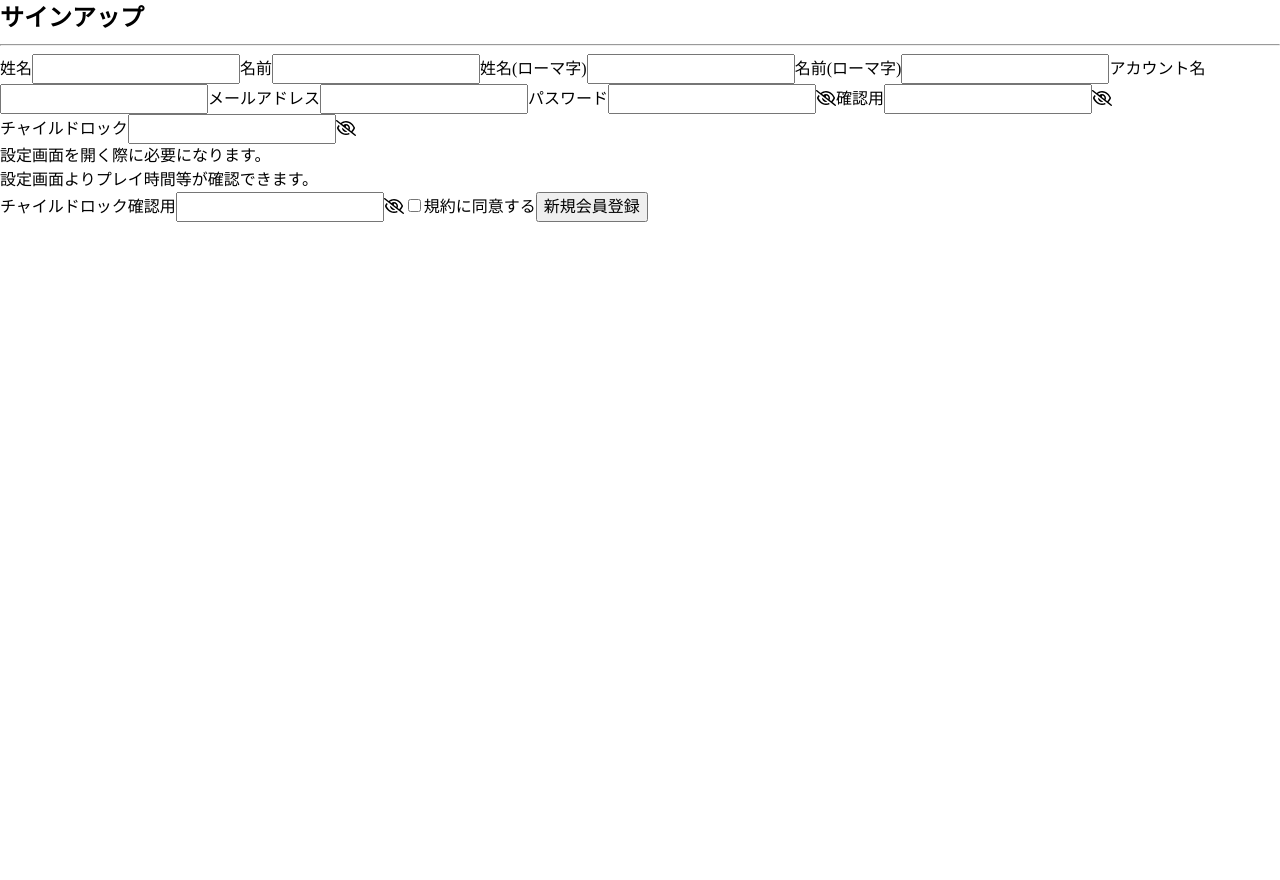
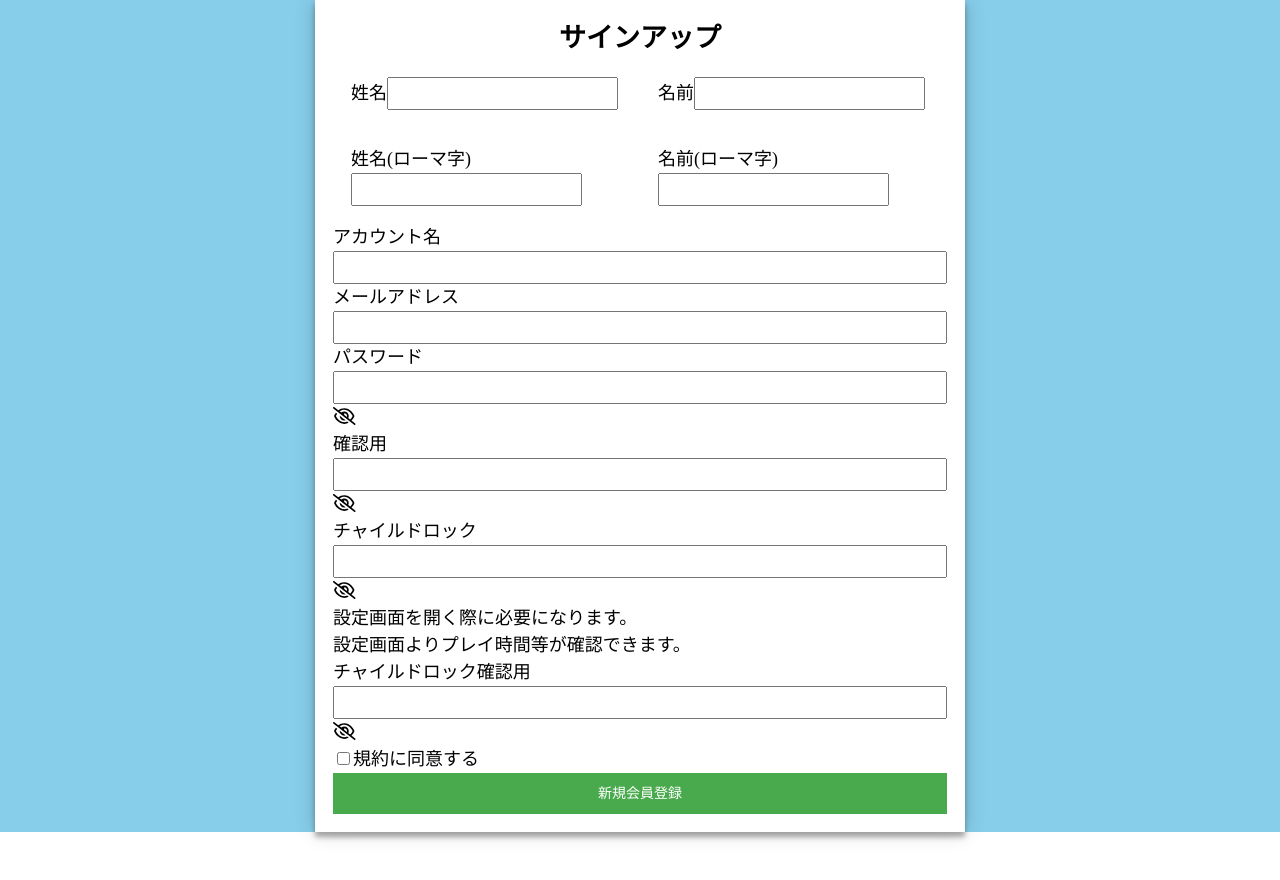
Before and after one commit to ishida-0622/u22-2023, a Next.js app in the folder frontend/: page /signup in a window 1280 px wide. Shown: the top 880 px of the page. Before the commit the page ends 800 px from the top, so only its background shows below. Built offline with nearby package versions, Linux system fonts and the light colour scheme.

Commit message:
style: サインアップ画面のデザイン

```diff
--- /dev/null
+++ b/frontend/src/components/pages/signup/index.module.scss
@@ -0,0 +1,65 @@
+.content {
+    font-size: 18px;
+    background-color: skyblue;
+}
+.header {
+    text-align: center;
+}
+.form {
+    z-index: 1;
+    background: #FFFFFF;
+    max-width: 650px;
+    margin: 0 auto 100%;
+    padding: 1em;
+    box-shadow: 0 0 20px 0 rgba(0, 0, 0, 0.2), 0 5px 5px 0 rgba(0, 0, 0, 0.3);
+    justify-content: space-between;
+}
+.name {
+    display: flex;
+}
+.english_name {
+    display: flex;
+}
+.lastname,
+.firstname {
+    width: calc(50% - 2em);
+    margin: 1em;
+}
+.account {
+    display: flex;
+    flex-direction: column;
+}
+.email {
+    display: flex;
+    flex-direction: column;
+}
+.password {
+    display: flex;
+    flex-direction: column;
+}
+.check_password {
+    display: flex;
+    flex-direction: column;
+}
+.form button {
+    text-transform: uppercase;
+    outline: 0;
+    background: #49aa4d;
+    width: 100%;
+    border: 0;
+    padding: 10px;
+    color: #FFFFFF;
+    font-size: 14px;
+    -webkit-transition: all 0.3 ease;
+    transition: all 0.3 ease;
+    cursor: pointer;
+}
+.form button:hover {
+    background: #24942a;
+}
+.PasswordReveal {
+    left: auto;
+    position: absolute;
+    right: 10px;
+    top: 10px;
+}
--- a/frontend/src/components/pages/signup/index.tsx
+++ b/frontend/src/components/pages/signup/index.tsx
@@ -1,5 +1,6 @@
 import { useState } from "react";
 import { useRouter } from "next/router";
+import  styles  from "./index.module.scss";
 import { FontAwesomeIcon } from "@fortawesome/react-fontawesome";
 import { faEye, faEyeSlash } from "@fortawesome/free-regular-svg-icons";
 
@@ -62,11 +63,11 @@ export const Signup = () => {
   };
 
   return (
-    <div>
-      <h2>サインアップ</h2>
-      <hr />
-      <form method="post" onSubmit={handleSubmit}>
-        <div>
+    <div className={`${styles.content}`}>
+      <form method="post" onSubmit={handleSubmit} className={`${styles.form}`}>
+        <h2 className={`${styles.header}`}>サインアップ</h2>
+        <div className={`${styles.name}`}>
+          <div className={`${styles.lastname}`}>
             <label>
               姓名
               <input
@@ -83,6 +84,8 @@ export const Signup = () => {
                 required={true}
               />
             </label>
+          </div>
+          <div className={`${styles.firstname}`}>
             <label>
               名前
               <input
@@ -99,7 +102,10 @@ export const Signup = () => {
                 required={true}
               />
             </label>
-
+          </div>
+        </div>
+          <div className={`${styles.english_name}`}>
+            <div className={`${styles.lastname}`}>
               <label>
                 姓名(ローマ字)
                 <input
@@ -116,7 +122,8 @@ export const Signup = () => {
                   required={true}
                 />
               </label>
-
+            </div>
+            <div className={`${styles.firstname}`}>
               <label>
                 名前(ローマ字)
                 <input
@@ -133,8 +140,10 @@ export const Signup = () => {
                   required={true}
                 />
               </label>
-
-          <label>
+            </div>
+          </div>
+          <div>
+            <label className={`${styles.account}`}>
               アカウント名
               <input
                 type="text"
@@ -150,8 +159,9 @@ export const Signup = () => {
                 required={true}
               />
             </label>
-
-          <label>
+          </div>
+          <div>
+            <label className={`${styles.email}`}>
               メールアドレス
               <input
                 type="text"
@@ -167,8 +177,9 @@ export const Signup = () => {
                 required={true}
               />
             </label>
-
-          <label>
+          </div>
+          <div>
+            <label className={`${styles.password}`}>
               パスワード
               <input
                 type={isHidden ? "password" : "text"}
@@ -191,8 +202,9 @@ export const Signup = () => {
                 )}
               </span>
             </label>
-
-          <label>
+          </div>
+          <div>
+            <label className={`${styles.password}`}>
               確認用
               <input
                 type={isHidden ? "password" : "text"}
@@ -217,7 +229,7 @@ export const Signup = () => {
             </label>
           </div>
         <div>
-          <label>
+          <label className={`${styles.password}`}>
             チャイルドロック
             <input
               type={isHidden ? "password" : "text"}
@@ -242,8 +254,9 @@ export const Signup = () => {
             <p>設定画面を開く際に必要になります。</p>
             <p>設定画面よりプレイ時間等が確認できます。</p>
           </label>
-
-          <label>
+        </div>
+        <div>
+          <label className={`${styles.password}`}>
             チャイルドロック確認用
             <input
               type={isHidden ? "password" : "text"}
@@ -266,7 +279,8 @@ export const Signup = () => {
               )}
             </span>
           </label>
-
+        </div>
+        <div>
           <label>
             <input
               type="checkbox"
@@ -282,7 +296,8 @@ export const Signup = () => {
             />
             規約に同意する
           </label>
-
+        </div>
+        <div>
           <button type="submit">新規会員登録</button>
         </div>
       </form>
```
Lines whose indentation alone changed are shown as unchanged.
